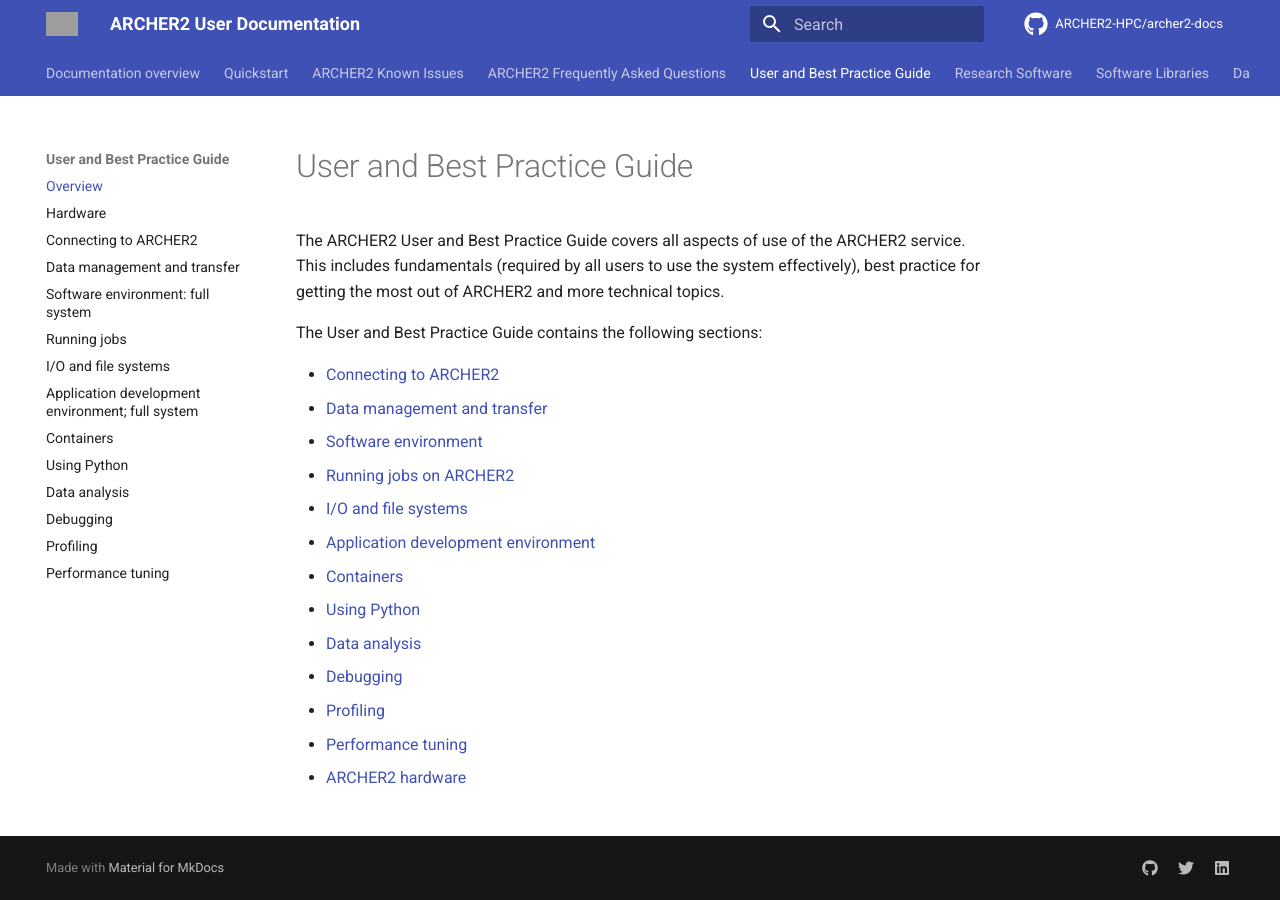
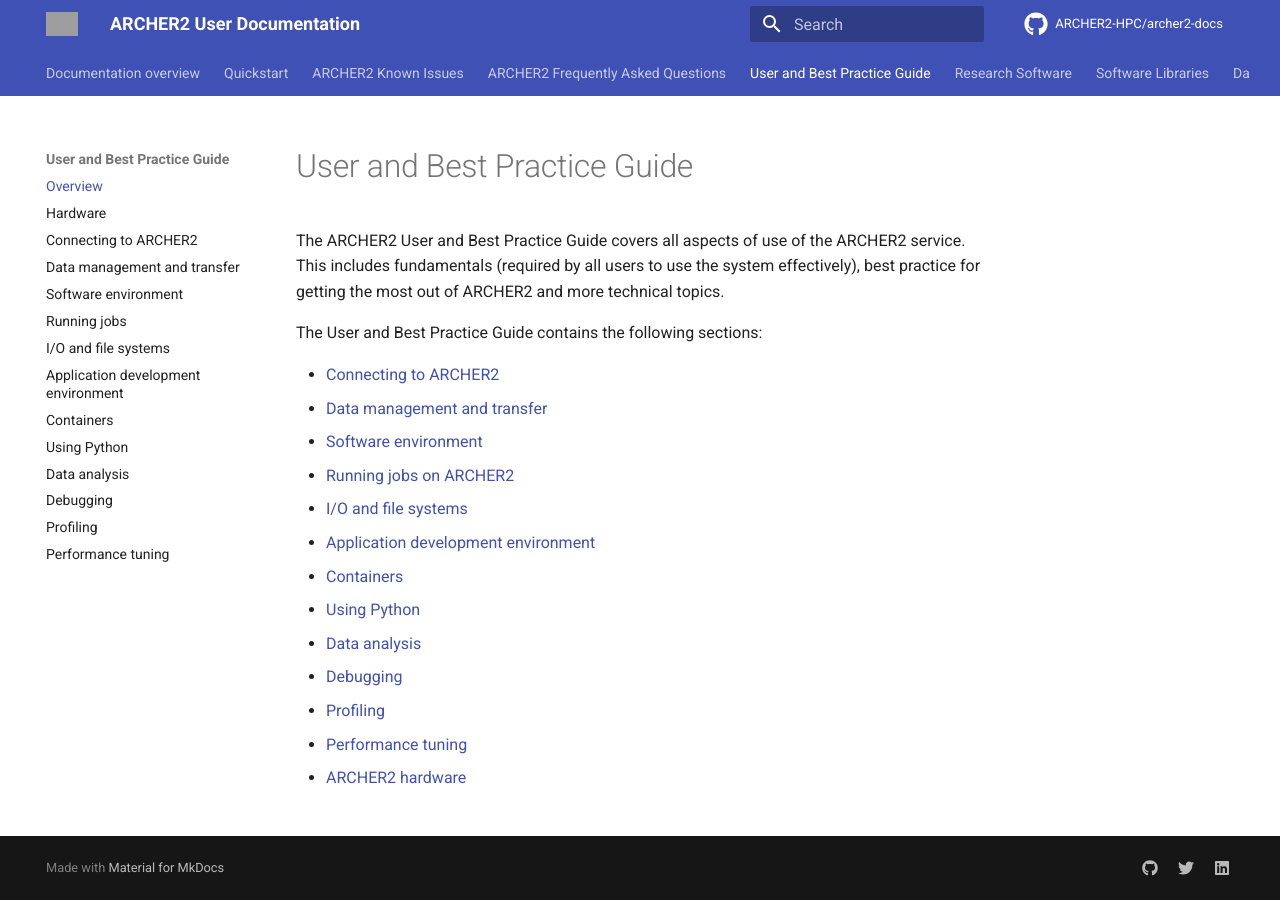
Before and after one commit to ARCHER2-HPC/archer2-docs, an MkDocs documentation site: the page built from docs/user-guide/index.md, in a window 1280 px wide. Built offline with MkDocs 1.6.1 and Material for MkDocs 9.7.7, drawn with Linux system fonts in a browser that asks for light colours; comment, search, counter and statistics services are not loaded; grey boxes are pictures that could not be loaded.

Commit message:
Removes 4-cab references

```diff
--- a/mkdocs.yml
+++ b/mkdocs.yml
@@ -49,10 +49,10 @@
     - "Hardware": user-guide/hardware.md
     - "Connecting to ARCHER2": user-guide/connecting.md
     - "Data management and transfer": user-guide/data.md
-    - "Software environment: full system": user-guide/sw-environment.md
+    - "Software environment": user-guide/sw-environment.md
     - "Running jobs": user-guide/scheduler.md
     - "I/O and file systems": user-guide/io.md
-    - "Application development environment; full system": user-guide/dev-environment.md
+    - "Application development environment": user-guide/dev-environment.md
     - "Containers": user-guide/containers.md
     - "Using Python": user-guide/python.md
     - "Data analysis": user-guide/analysis.md
```
